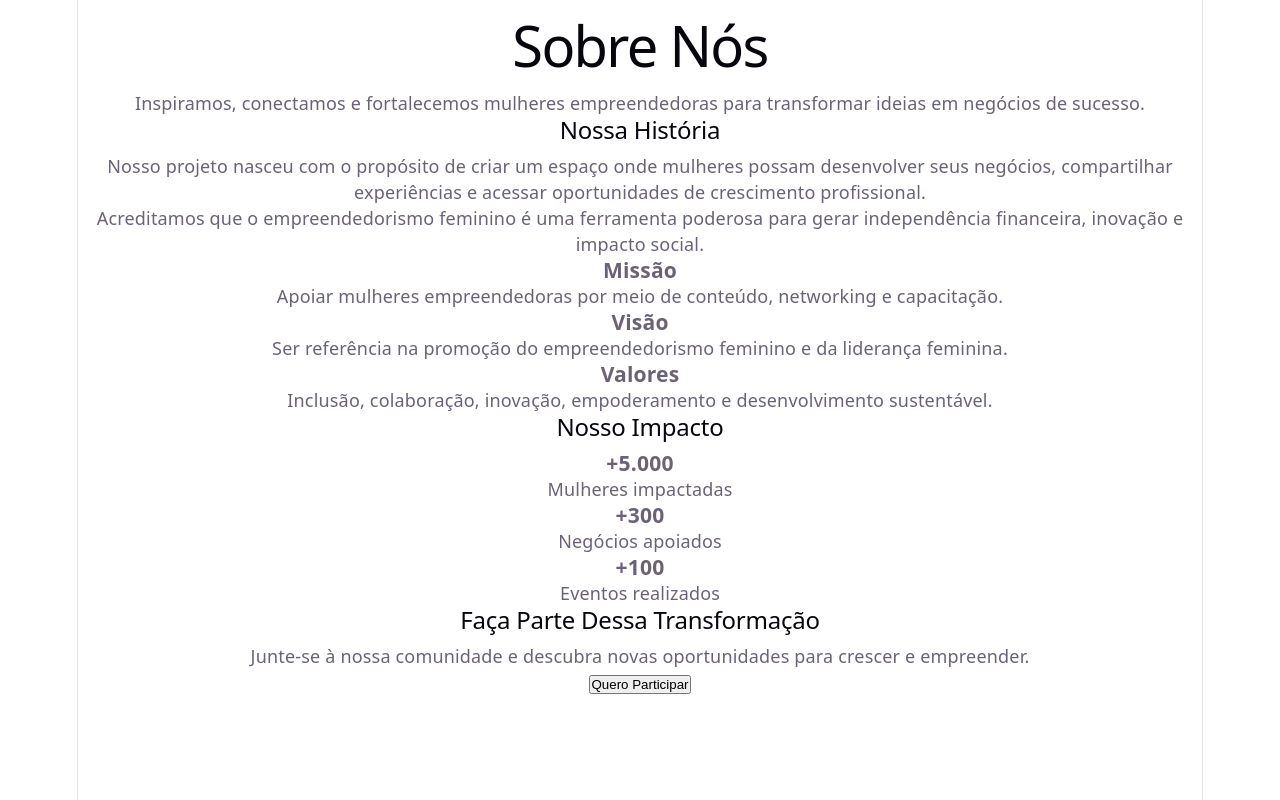
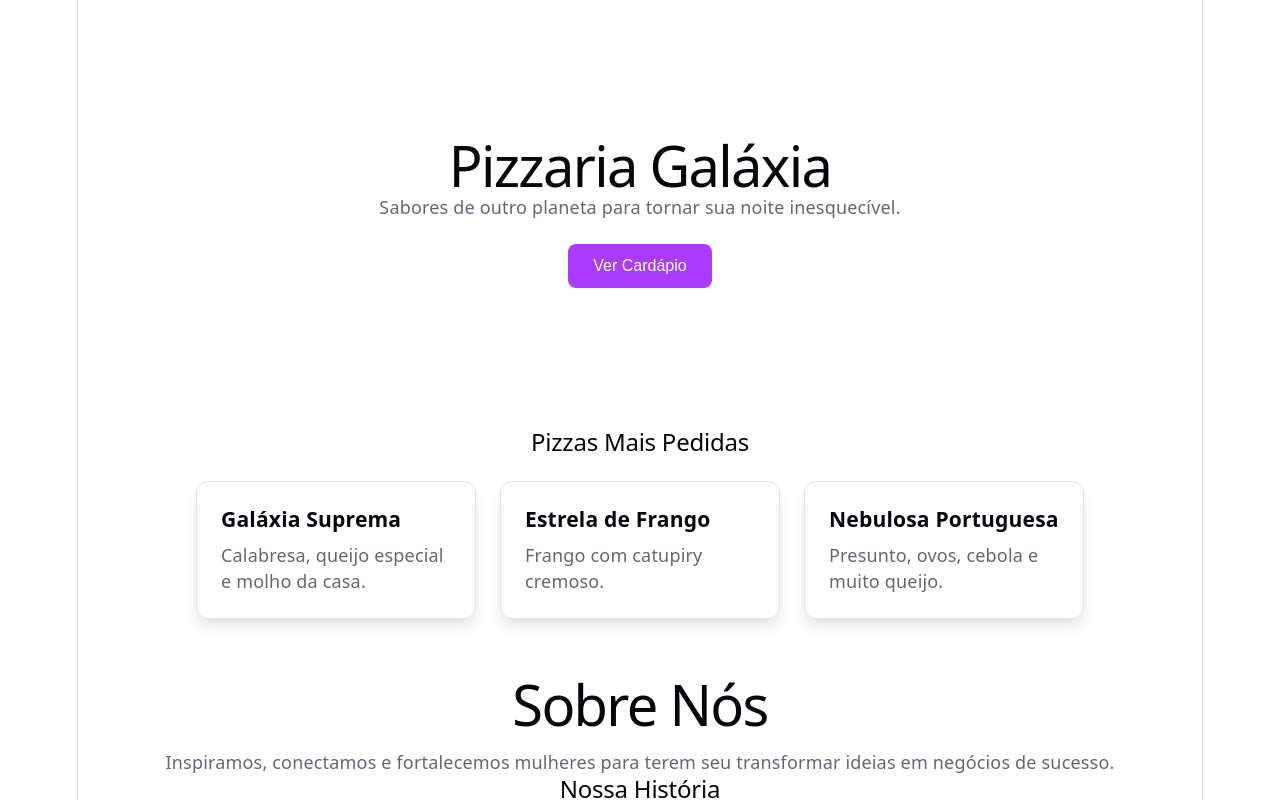
Before and after one commit to Ashjilynxs/TCC, a React (Vite) app: page / in a window 1280 px wide. Shown: the top 800 px of the page. Built offline with nearby package versions, Linux system fonts and the light colour scheme.

Commit message:
Atualização app.jsx

```diff
--- a/src/App.jsx
+++ b/src/App.jsx
@@ -1,11 +1,13 @@
 import { useState } from 'react'
 import './App.css'
 import SobreNos from './Pages/Sobre Nós/Sobre_nos'
+import Inicial from './Pages/Inicial/Inicial.jsx'
 
 function App() {
 
   return (
     <>
+    <Inicial />
     <SobreNos />
     </>
   )
--- a/src/Pages/Sobre Nós/Sobre_nos.jsx
+++ b/src/Pages/Sobre Nós/Sobre_nos.jsx
@@ -8,7 +8,7 @@ function SobreNos() {
         <div className="hero-content">
           <h1>Sobre Nós</h1>
           <p>
-            Inspiramos, conectamos e fortalecemos mulheres empreendedoras para
+            Inspiramos, conectamos e fortalecemos mulheres para terem seu
             transformar ideias em negócios de sucesso.
           </p>
         </div>
```
